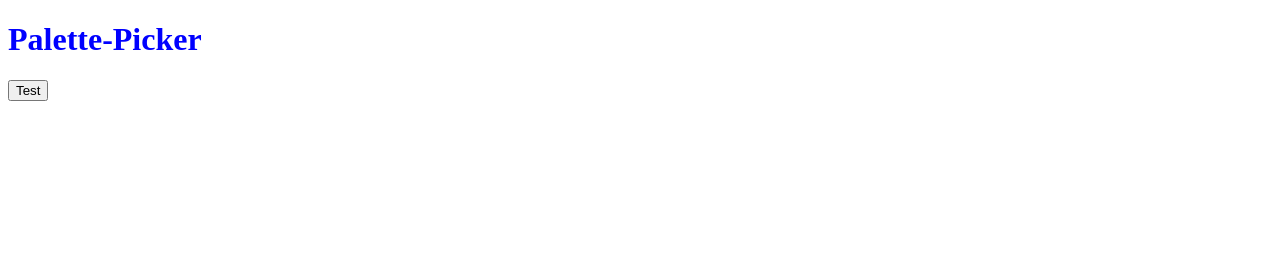
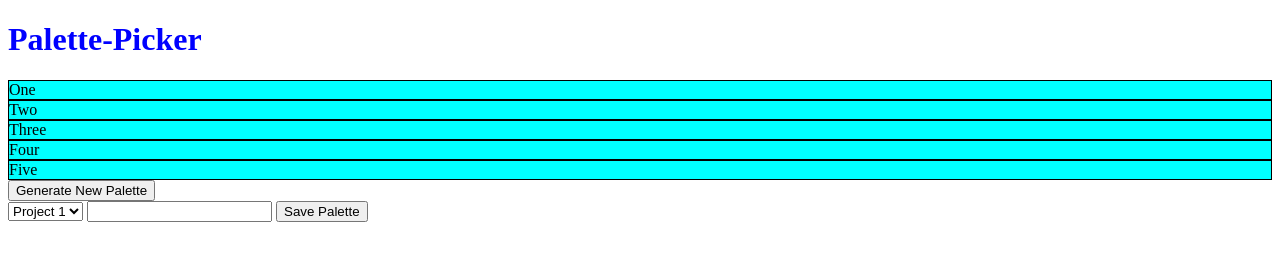
Before and after one commit to mngatewood/palette-picker, a website: page public/index.html in a window 1280 px wide. Drawn offline with nearby package versions, Linux system fonts and the light colour scheme.

Commit message:
Adds header html

```diff
--- a/public/css/styles.css
+++ b/public/css/styles.css
@@ -1,3 +1,8 @@
 h1 {
   color: blue;
 }
+
+.header-palette-box {
+  border: 1px solid black;
+  background-color: aqua;
+}
--- a/public/index.html
+++ b/public/index.html
@@ -8,7 +8,24 @@
 <body>
   <header>
     <h1>Palette-Picker</h1>
-    <button id="test">Test</button>
+    <section id="header-palette-container">
+      <div id="header-palette-one" class="header-palette-box">One</div>
+      <div id="header-palette-two" class="header-palette-box">Two</div>
+      <div id="header-palette-three" class="header-palette-box">Three</div>
+      <div id="header-palette-four" class="header-palette-box">Four</div>
+      <div id="header-palette-five" class="header-palette-box">Five</div>
+    </section>
+    <button id="header-button-refresh">Generate New Palette</button>
+    <section id="header-save-palette-container">
+      <form id="header-save-palette-form">
+        <select id="save-palette-project">
+          <option>Project 1</option>
+          <option>Project 2</option>
+        </select>
+        <input id="save-palette-name" />
+        <button is="save-palette-submit">Save Palette</button>
+      </form>
+    </section>
   </header>
 
   <script src="https://ajax.googleapis.com/ajax/libs/jquery/3.2.1/jquery.min.js" type="text/javascript"></script>
```
